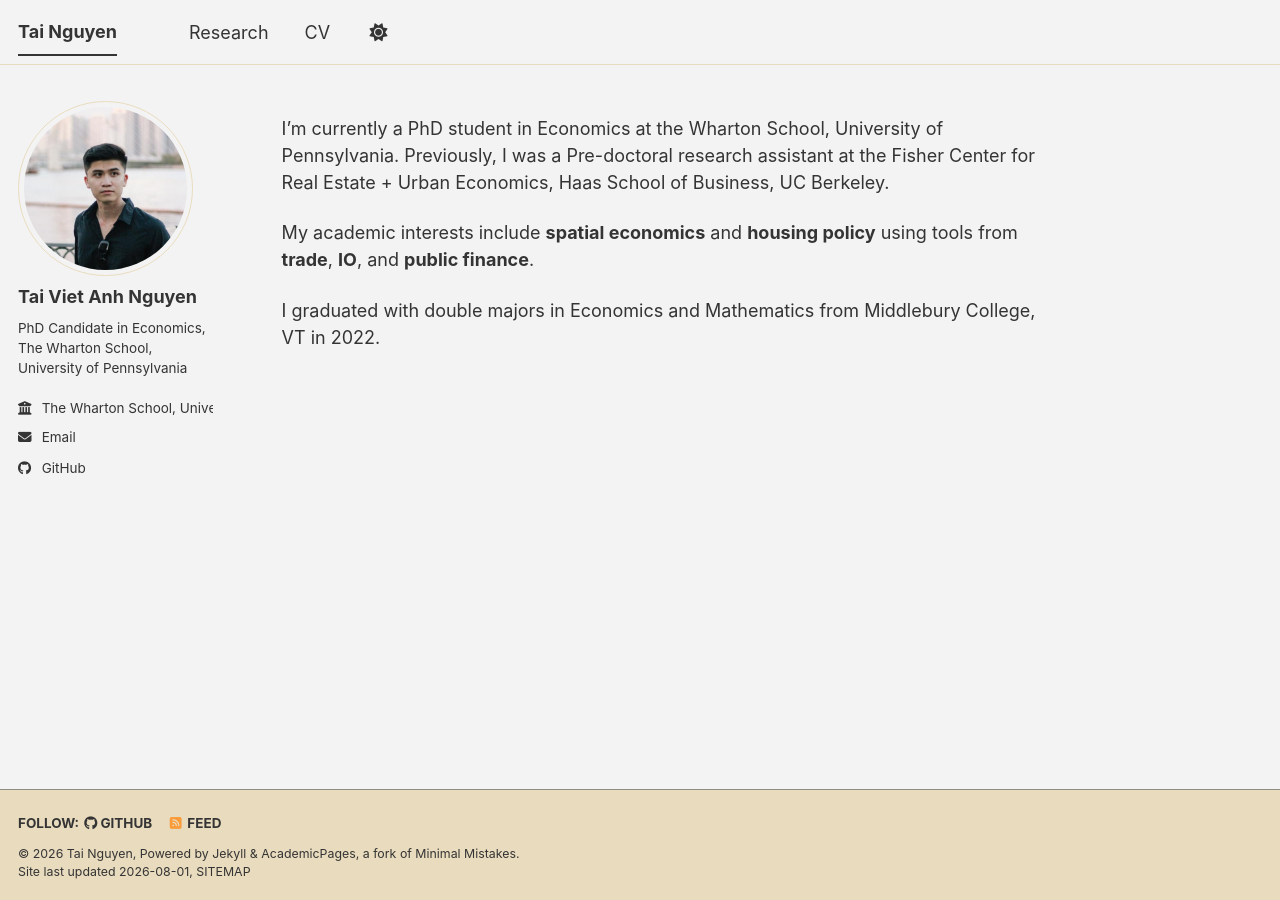
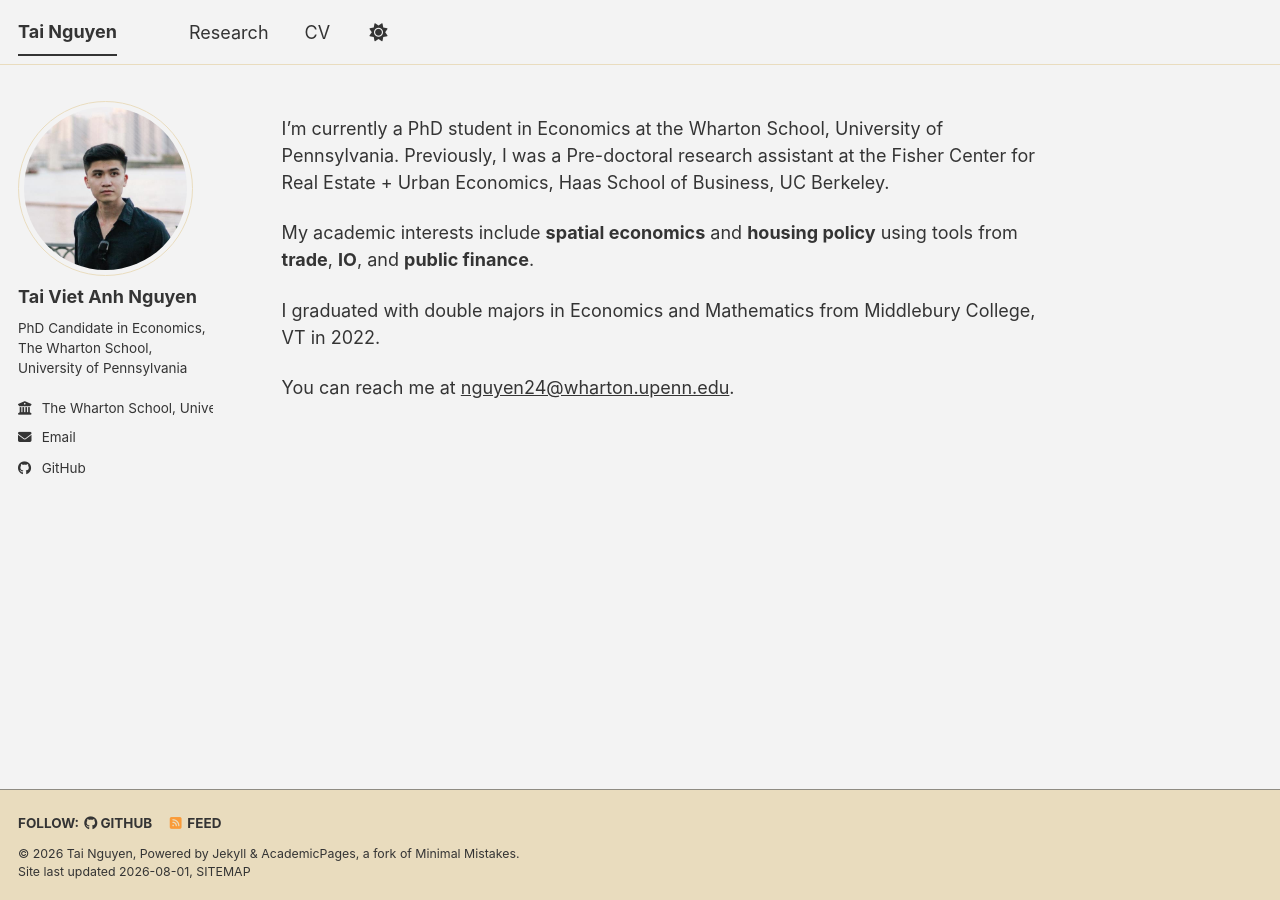
Before and after one commit to tvnguyen24/tvnguyen24.github.io, a Jekyll site: the page built from _pages/about.md, in a window 1280 px wide. Built offline with Jekyll 4.4.1, drawn with Linux system fonts in a browser that asks for light colours; a style sheet for code colours, icons or effects is not loaded.

Commit message:
Add contact line to homepage

```diff
--- a/_pages/about.md
+++ b/_pages/about.md
@@ -12,3 +12,5 @@ I'm currently a PhD student in Economics at the Wharton School, University of Pe
 My academic interests include **spatial economics** and **housing policy** using tools from **trade**, **IO**, and **public finance**.
 
 I graduated with double majors in Economics and Mathematics from Middlebury College, VT in 2022.
+
+You can reach me at [nguyen24@wharton.upenn.edu](mailto:nguyen24@wharton.upenn.edu).
```
